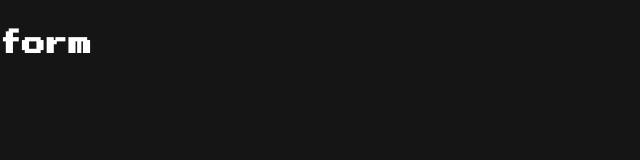
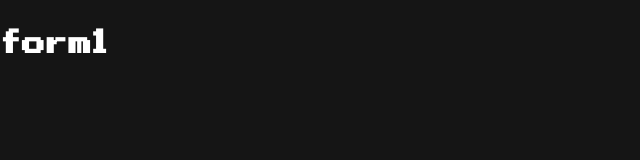
Before and after one commit to fakumax/Videogames_App, a React (Create React App) app in the folder client/: page /create in a window 1280 px wide. Shown: the top 160 px of the page, without its empty margins (0-640 px from the left). Built offline with nearby package versions, Linux system fonts and the light colour scheme.

Commit message:
Form Component

```diff
--- a/client/src/components/Form/Form.js
+++ b/client/src/components/Form/Form.js
@@ -3,7 +3,7 @@ import React from 'react';
 const Form = () => {
     return (
         <div>
-            <h1>form</h1>
+            <h1>form1</h1>
         </div>
     );
 };
```
